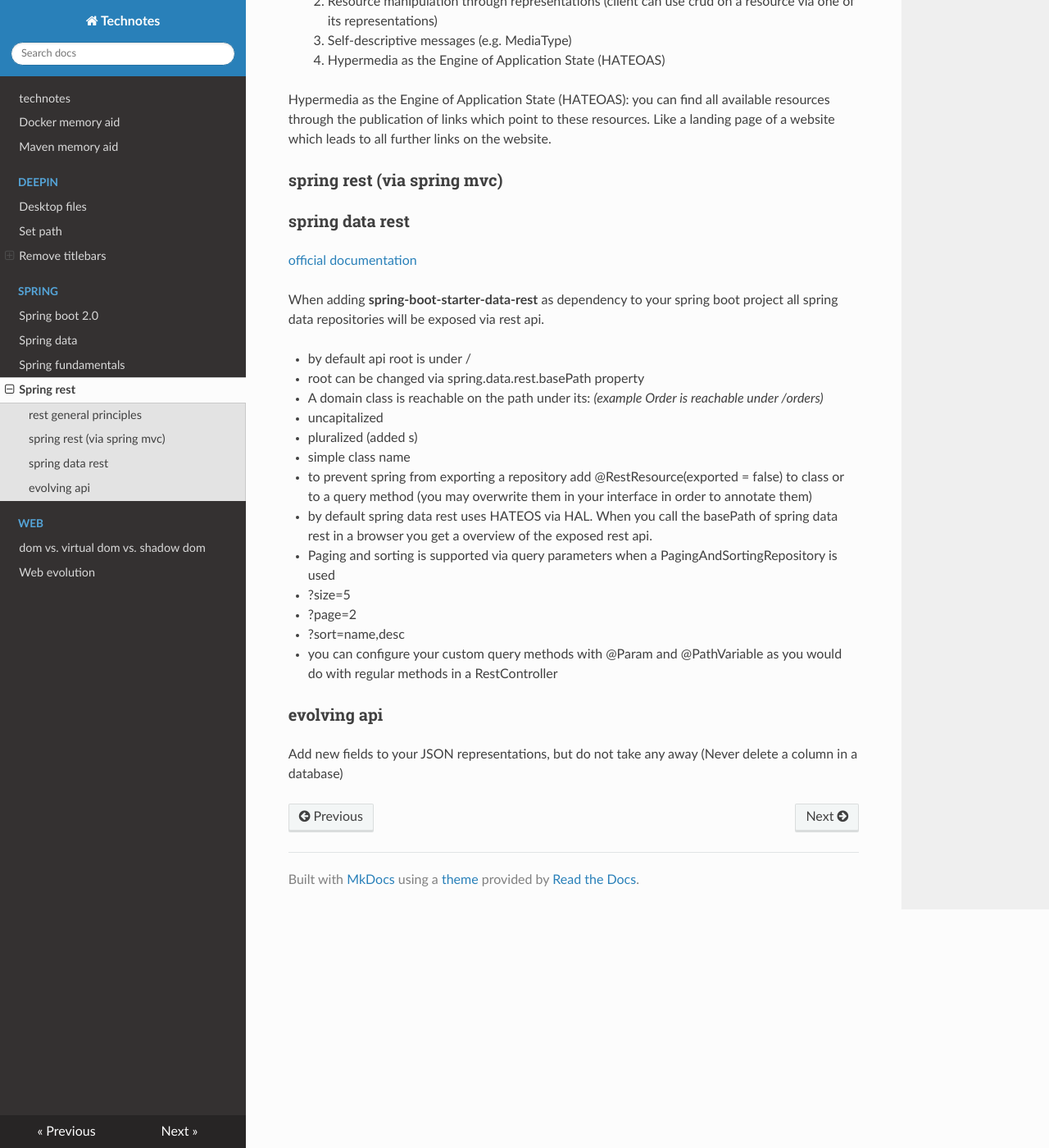
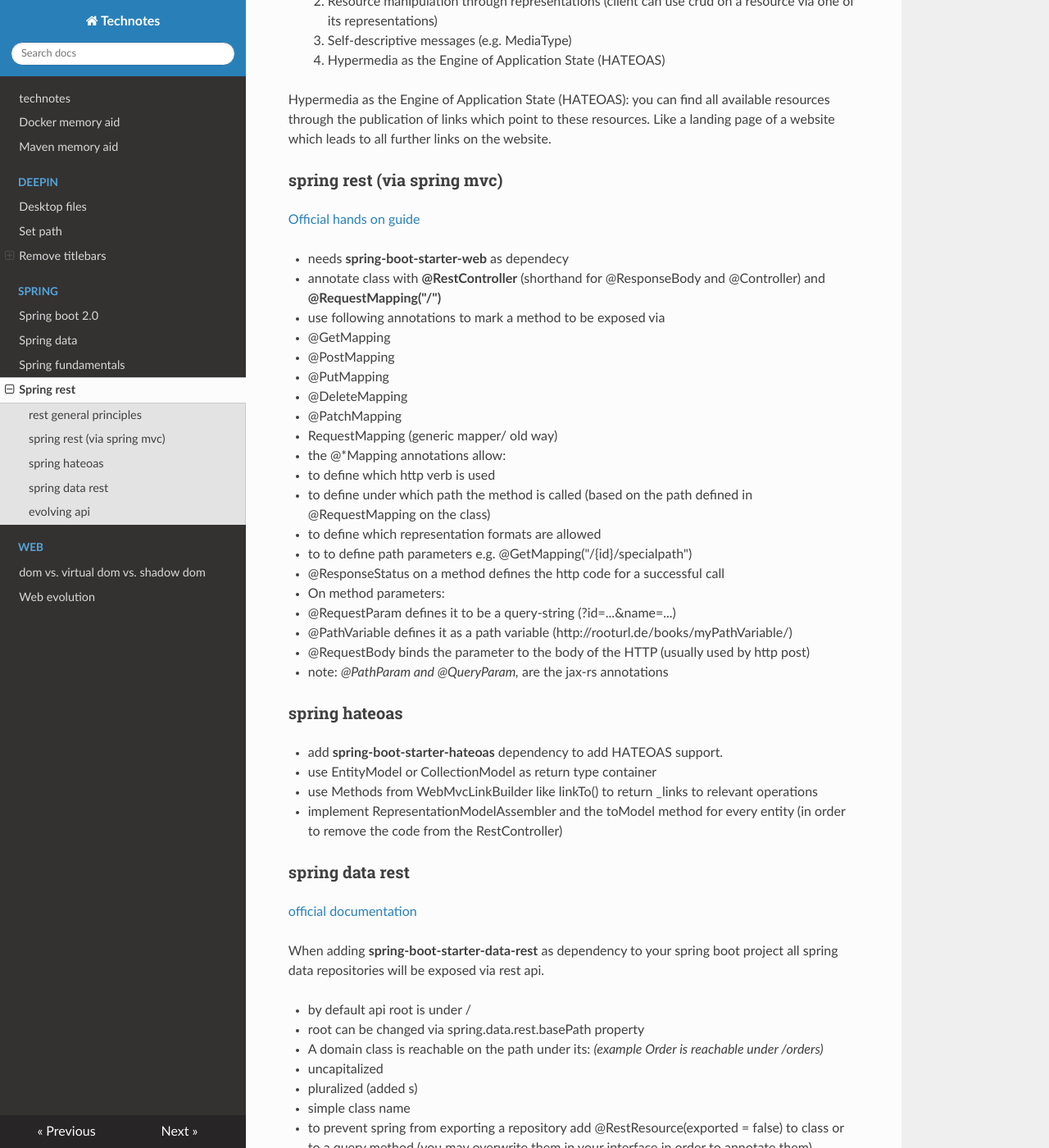
Before and after one commit to organicaudio/useful-code-snippets2, an MkDocs documentation site: the page built from docs/spring/spring-rest.md, in a window 1280 px wide and 1400 px high, scrolled down 491 px. Shown: the whole window at 82% size. Built offline with MkDocs 1.6.1, drawn with Linux system fonts in a browser that asks for light colours; nearby versions of some CDN libraries; some of the changed text lies outside the part shown.

Commit message:
spring rest + hateoas

```diff
--- a/docs/spring/spring-rest.md
+++ b/docs/spring/spring-rest.md
@@ -1,7 +1,5 @@
 
-## spring rest (with HATEOAS)
-
-
+## spring boot rest (with HATEOAS)
 
 ### rest general principles
 
@@ -24,6 +22,36 @@ Hypermedia as the Engine of Application State (HATEOAS): you can find all availa
 
 
 ### spring rest (via spring mvc)
+
+[Official hands on guide](https://spring.io/guides/tutorials/rest/)
+
+- needs **spring-boot-starter-web** as dependecy
+- annotate class with **@RestController** (shorthand for @ResponseBody and @Controller) and **@RequestMapping("/")**
+- use following annotations to mark a method to be exposed via
+  - @GetMapping
+  - @PostMapping
+  - @PutMapping
+  - @DeleteMapping
+  - @PatchMapping
+  - RequestMapping (generic mapper/ old way)
+- the @*Mapping annotations allow:
+  - to define which http verb is used
+  - to define under which path the method is called (based on the path defined in @RequestMapping on the class)
+  - to define which representation formats are allowed
+  - to to define path parameters e.g. @GetMapping("/{id}/specialpath")
+-  @ResponseStatus on a method defines the http code for a successful call
+- On method parameters:
+  -  @RequestParam defines it to be a query-string (?id=...&name=...)
+  -  @PathVariable defines it as a path variable (http://rooturl.de/books/myPathVariable/)
+  -  @RequestBody binds the parameter to the body of the HTTP (usually used by http post)
+  -  note: *@PathParam and @QueryParam,* are the jax-rs annotations
+
+### spring hateoas
+
+- add **spring-boot-starter-hateoas** dependency to add HATEOAS support.
+- use EntityModel<T> or CollectionModel<T> as return type container
+- use Methods from WebMvcLinkBuilder like linkTo() to return _links to relevant operations
+- implement RepresentationModelAssembler and the toModel method for every entity (in order to remove the code from the RestController)
 
 ### spring data rest
 
```
